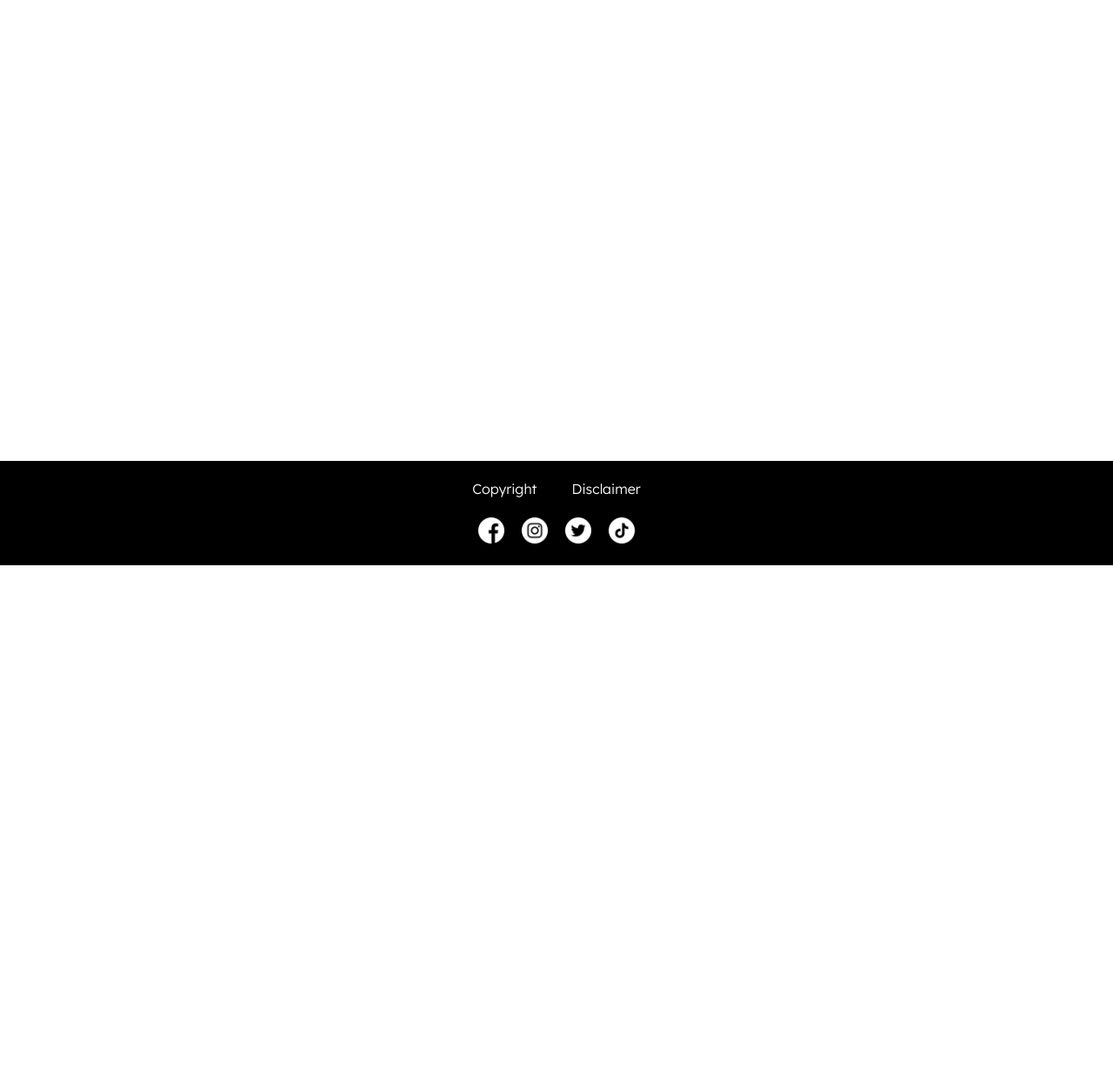
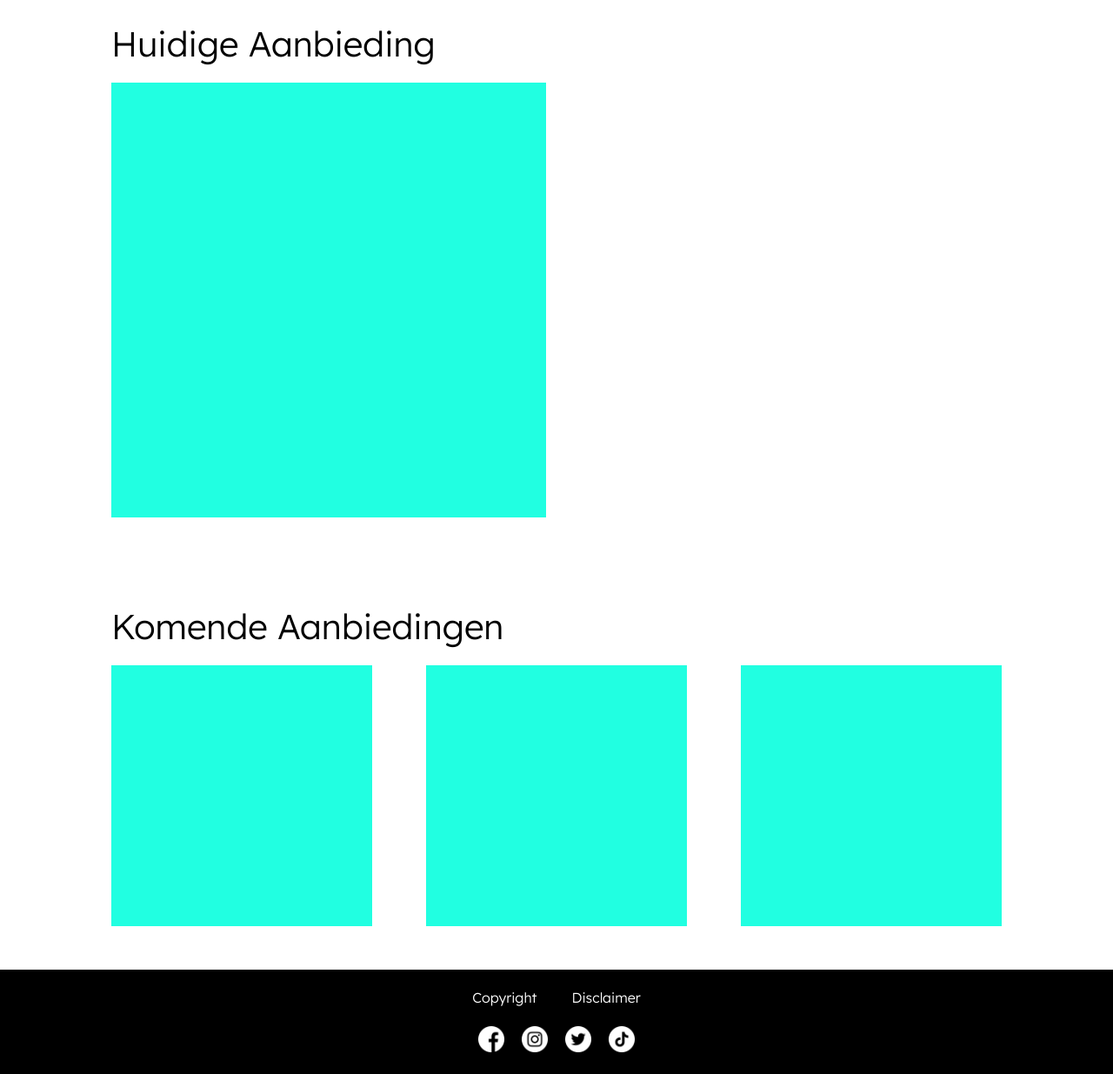
Before and after one commit to samigitt/Project-4-Energy, a PHP site: page /aanbiedingen.html in a window 1280 px wide. Shown: the part 150-1385 px from the top of the page at 87% size. Before the commit the page ends 800 px from the top, so only its background shows below. Run offline with PHP 8.4, Linux system fonts and the light colour scheme; some web fonts are replaced.

Commit message:
Aanbiedingen pagina gemaakt

```diff
--- a/One-Up/aanbiedingen.html
+++ b/One-Up/aanbiedingen.html
@@ -46,8 +46,20 @@
     <section class="header-text"><h1>One-Up</h1><h1>Aanbiedingen</h1></section>
   </header>
 
-  <main>
+  <main class="container">
+    <section class="row-1">
+        <h1 class="pagina-titel">Huidige Aanbieding</h1>
+        <img class="row-1__img" src="images/aanbiedingen/placeholder-square-1.png" alt="">
+    </section>
 
+    <section class="row-2">
+      <h1 class="pagina-titel">Komende Aanbiedingen</h1>
+      <div class="row-2__images">
+        <img class="row-2__img" src="images/aanbiedingen/placeholder-square-1.png" alt="">
+        <img class="row-2__img" src="images/aanbiedingen/placeholder-square-1.png" alt="">
+        <img class="row-2__img" src="images/aanbiedingen/placeholder-square-1.png" alt="">
+      </div>
+    </section>
   </main>
 
   <footer>
--- a/One-Up/css/aanbiedingen.css
+++ b/One-Up/css/aanbiedingen.css
@@ -0,0 +1,62 @@
+.container {
+  display: grid;
+  grid-template-columns: 1fr;
+  grid-template-rows: auto;
+  grid-template-areas:  "row-1"
+                        "row-2";
+  padding: 175px 0px 50px 0px;
+  width: 80vw;
+  margin: auto;
+  grid-row-gap: 100px;
+}
+
+@media (orientation: portrait) {
+  .container {
+    width: 90vw;
+  }
+}
+
+.pagina-titel {
+  font-size: 30pt;
+}
+
+.row-1 {
+  grid-area: row-1;
+  display: flex;
+  flex-direction: column;
+  max-width: 500px;
+}
+
+.row-1__img {
+  max-width: 500px;
+  height: auto;
+  width: 100%;
+  padding: 20px 0px 0px 0px;
+}
+
+.row-2 {
+  grid-area: row-2;
+  display: flex;
+  flex-direction: column;
+}
+
+.row-2__images {
+  display: flex;
+  flex-wrap: wrap;
+  justify-content: space-between;
+}
+
+.row-2__img {
+  max-width: 300px;
+  height: auto;
+  width: 100%;
+  margin-top: 20px;
+}
+
+.row-2__img:nth-child(1) {
+  margin-right: 20px;
+}
+
+.row-2__img:nth-child(2) {
+  margin-right: 20px;
+}
--- a/One-Up/css/producten.css
+++ b/One-Up/css/producten.css
@@ -37,7 +37,7 @@
     flex-direction: column;
   }
   .producten__article {
-    padding: 50px 0px 0px 50px;
+    padding: 50px 0px 0px 0px;
   }
 }
 
```
Also changed, not shown: One-Up/images/aanbiedingen/placeholder-square-1.png (added).
